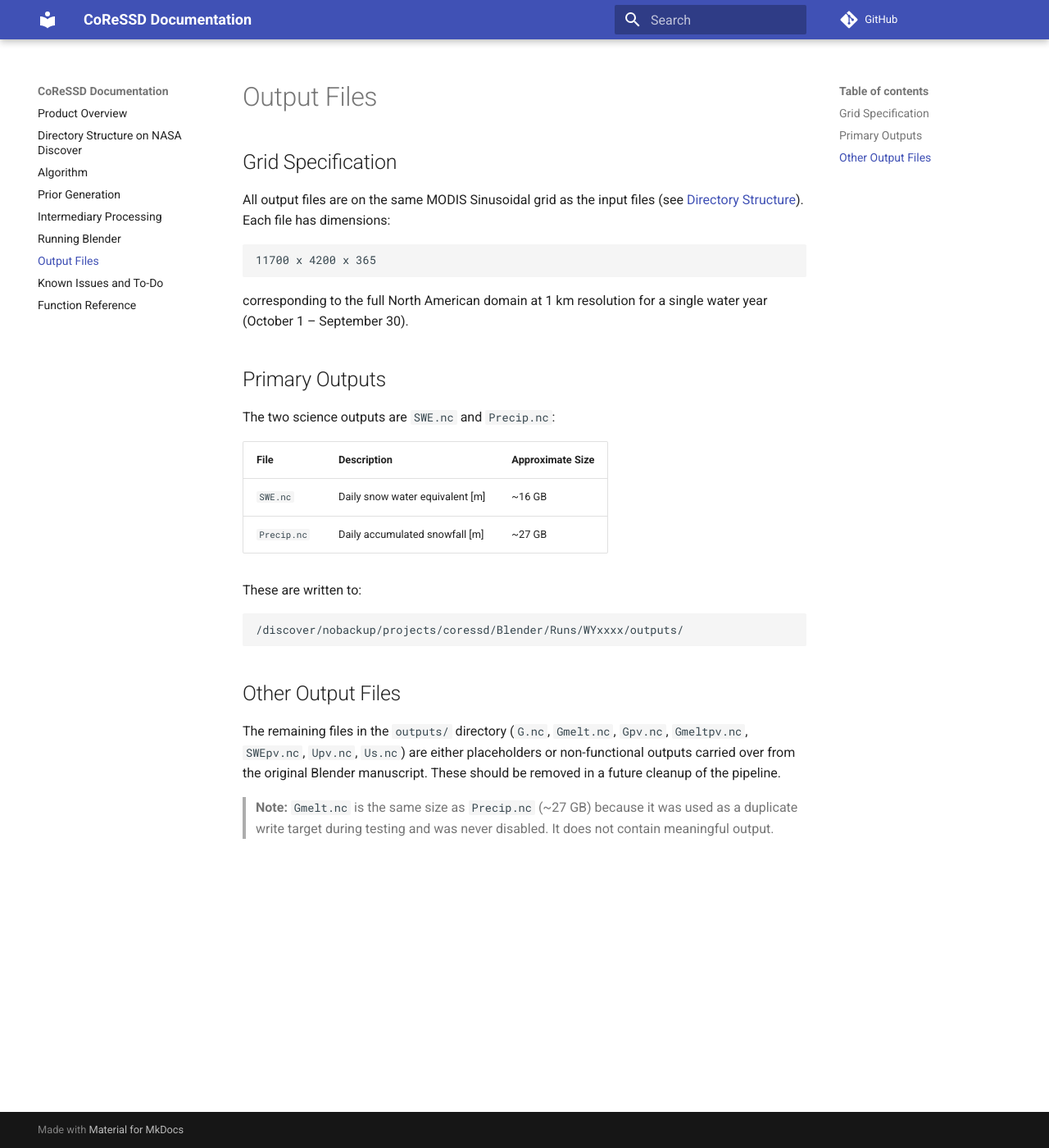
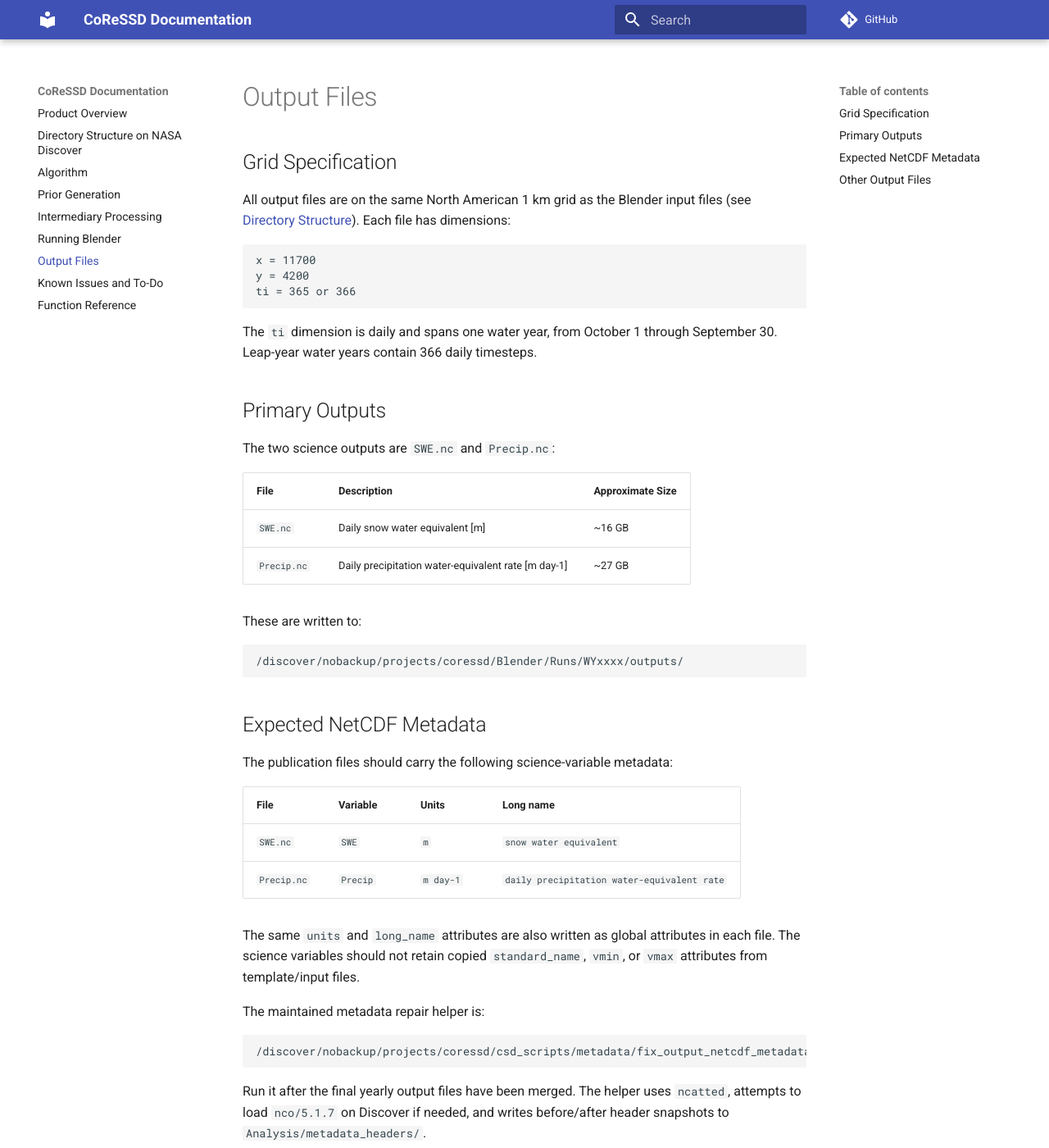
Before and after one commit to dechowjack/coressd-docs, an MkDocs documentation site: the page built from docs/output_files.md, in a window 1280 px wide and 1400 px high. Shown: the whole window at 82% size. Built offline with MkDocs 1.6.1 and Material for MkDocs 9.7.7, drawn with Linux system fonts in a browser that asks for light colours; comment, search, counter and statistics services are not loaded.

Commit message:
Update metadata stuff

````diff
--- a/docs/output_files.md
+++ b/docs/output_files.md
@@ -2,12 +2,14 @@
 
 ## Grid Specification
 
-All output files are on the same MODIS Sinusoidal grid as the input files (see [Directory Structure](discover_structure.md)). Each file has dimensions:
+All output files are on the same North American 1 km grid as the Blender input files (see [Directory Structure](discover_structure.md)). Each file has dimensions:
 ```
-11700 x 4200 x 365
+x = 11700
+y = 4200
+ti = 365 or 366
 ```
 
-corresponding to the full North American domain at 1 km resolution for a single water year (October 1 – September 30).
+The `ti` dimension is daily and spans one water year, from October 1 through September 30. Leap-year water years contain 366 daily timesteps.
 
 ## Primary Outputs
 
@@ -16,17 +18,34 @@ The two science outputs are `SWE.nc` and `Precip.nc`:
 | File | Description | Approximate Size |
 |---|---|---|
 | `SWE.nc` | Daily snow water equivalent [m] | ~16 GB |
-| `Precip.nc` | Daily accumulated snowfall [m] | ~27 GB |
+| `Precip.nc` | Daily precipitation water-equivalent rate [m day-1] | ~27 GB |
 
 These are written to:
 ```
 /discover/nobackup/projects/coressd/Blender/Runs/WYxxxx/outputs/
 ```
 
+## Expected NetCDF Metadata
+
+The publication files should carry the following science-variable metadata:
+
+| File | Variable | Units | Long name |
+|---|---|---|---|
+| `SWE.nc` | `SWE` | `m` | `snow water equivalent` |
+| `Precip.nc` | `Precip` | `m day-1` | `daily precipitation water-equivalent rate` |
+
+The same `units` and `long_name` attributes are also written as global attributes in each file. The science variables should not retain copied `standard_name`, `vmin`, or `vmax` attributes from template/input files.
+
+The maintained metadata repair helper is:
+
+```bash
+/discover/nobackup/projects/coressd/csd_scripts/metadata/fix_output_netcdf_metadata.sh
+```
+
+Run it after the final yearly output files have been merged. The helper uses `ncatted`, attempts to load `nco/5.1.7` on Discover if needed, and writes before/after header snapshots to `Analysis/metadata_headers/`.
+
 ## Other Output Files
 
 The remaining files in the `outputs/` directory (`G.nc`, `Gmelt.nc`, `Gpv.nc`, `Gmeltpv.nc`, `SWEpv.nc`, `Upv.nc`, `Us.nc`) are either placeholders or non-functional outputs carried over from the original Blender manuscript. These should be removed in a future cleanup of the pipeline.
 
 > **Note:** `Gmelt.nc` is the same size as `Precip.nc` (~27 GB) because it was used as a duplicate write target during testing and was never disabled. It does not contain meaningful output.
-
-<!-- TODO: remove placeholder output files from pipeline and update this page accordingly -->
````
Also changed, not shown: docs/index.md (+8 -8 lines), docs/intermediary_processing.md (+17 -7 lines), docs/known_issues.md (+1 -5 lines).
